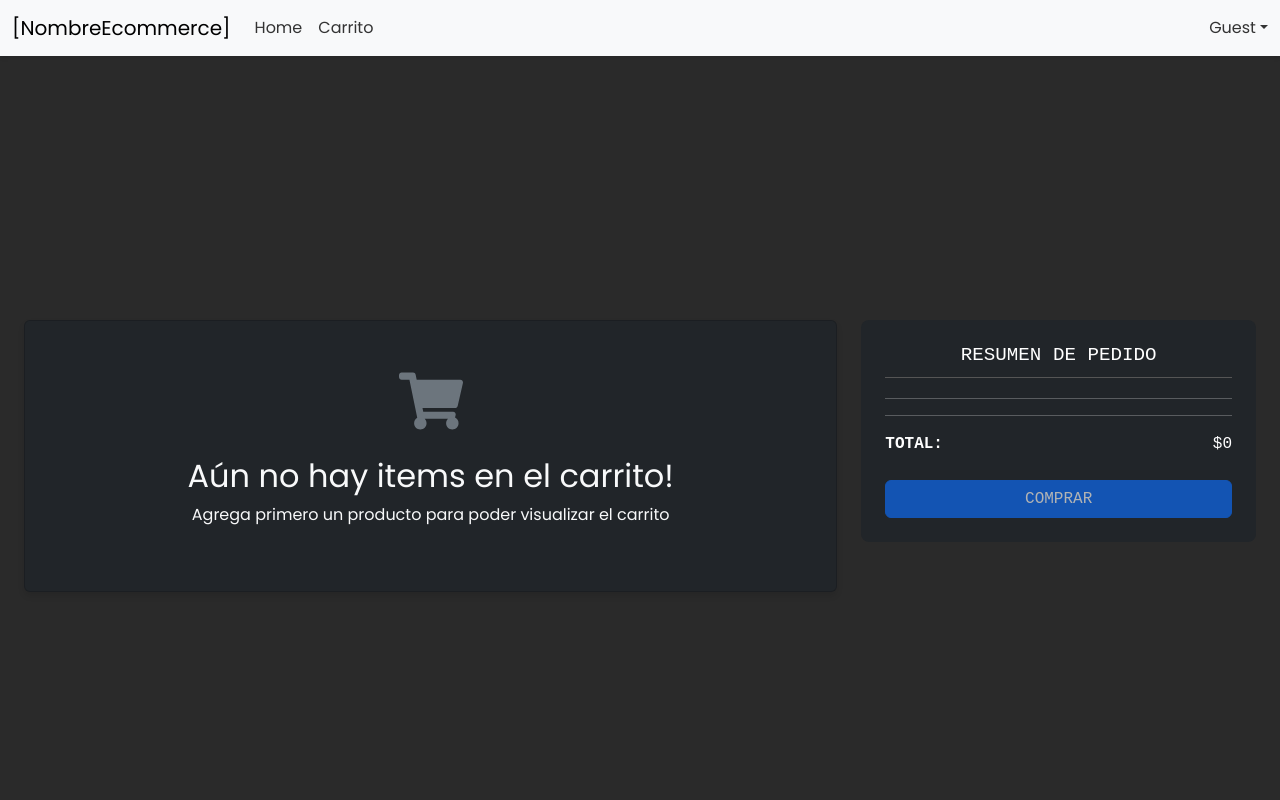
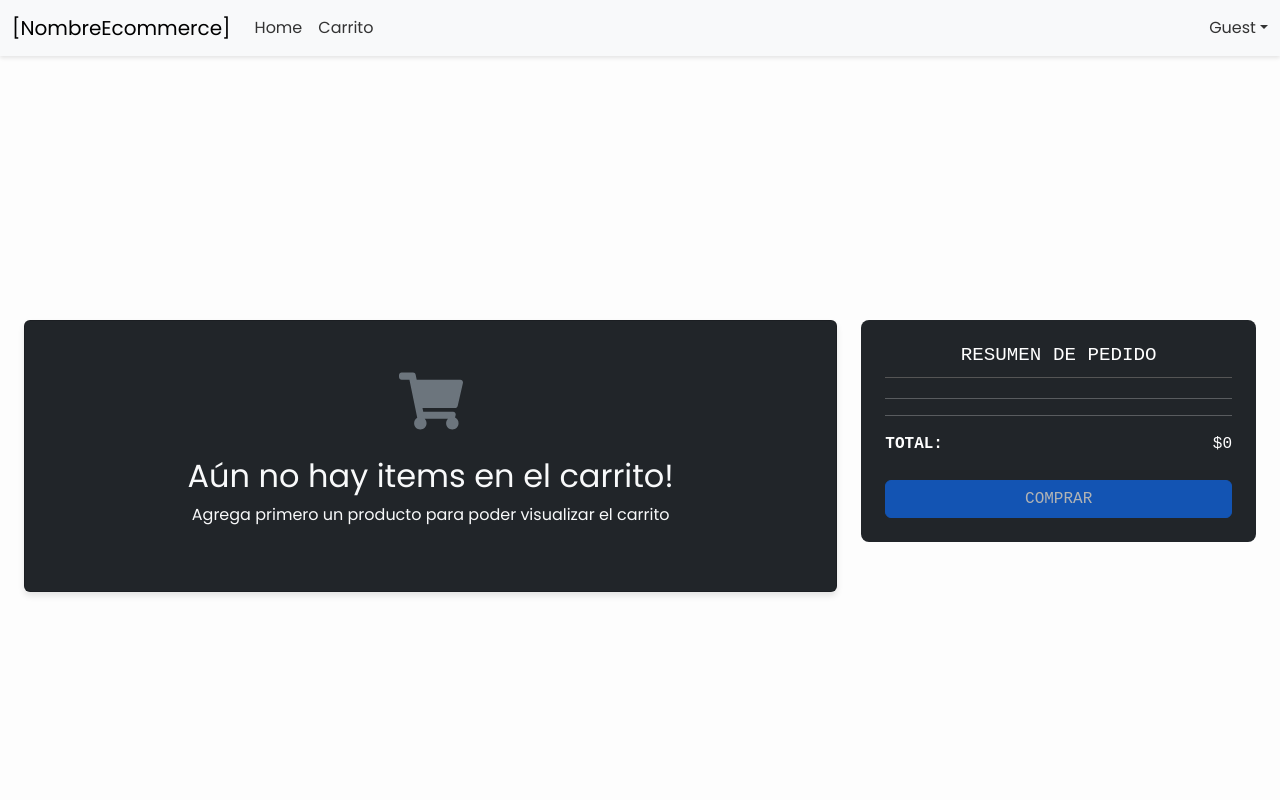
Before and after one commit to LucasAlderete/tpo-api-uade-frontend, a React (Vite) app: page /cart in a window 1280 px wide. Shown: the top 800 px of the page. Built offline with nearby package versions, Linux system fonts and the light colour scheme.

Commit message:
changed cart background color

```diff
--- a/src/index.css
+++ b/src/index.css
@@ -50,7 +50,8 @@ button:focus-visible {
 /* cart */
 .cart-page {
   min-width: 100vh;
-  background-color: #2a2a2a;
+  background-color: #fdfdfd;
+  /* background-color: #2a2a2a; */
   color: white;
   display: block;
   align-items: center;
@@ -106,36 +107,6 @@ button:focus-visible {
   align-items: center;
   justify-content: center;
 }
-
-/*
-.cart-page {
-  background-color: #1f1f1f;
-}
-
-.cart-items-card {
-  background-color: #2a2a2a;
-  color: #ccc;
-  border-radius: 8px;
-}
-
-.cart-item {
-  border-bottom: 1px solid #444;
-}
-
-.empty-cart-btn,
-.empty-cart-btn:hover {
-  color: #fff;
-}
-
-button.btn-outline-secondary {
-  color: #ccc;
-  border-color: #555;
-}
-
-button.btn-outline-secondary:hover {
-  background-color: #555;
-  color: #fff;
-} */
 
 
 @media (prefers-color-scheme: light) {
```
